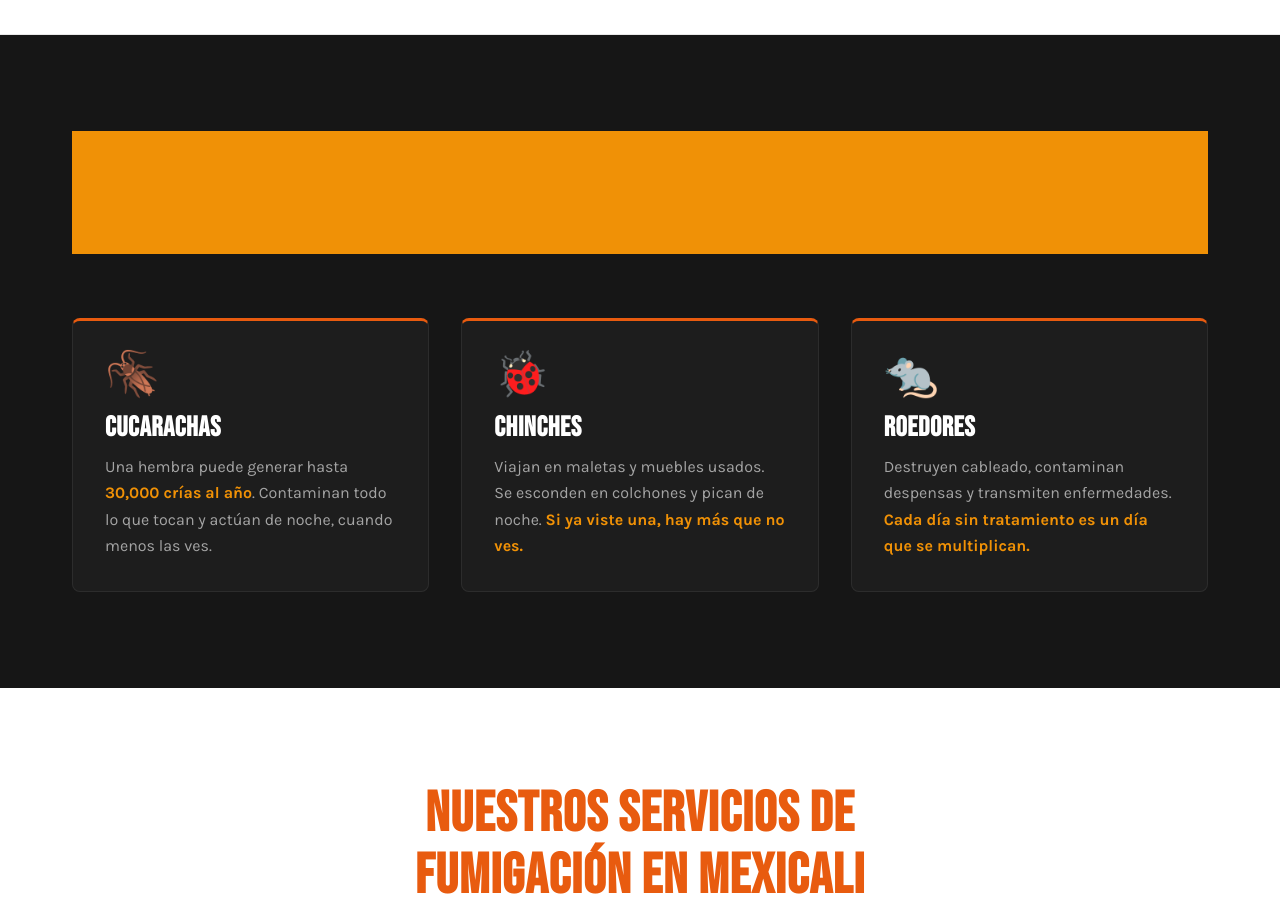
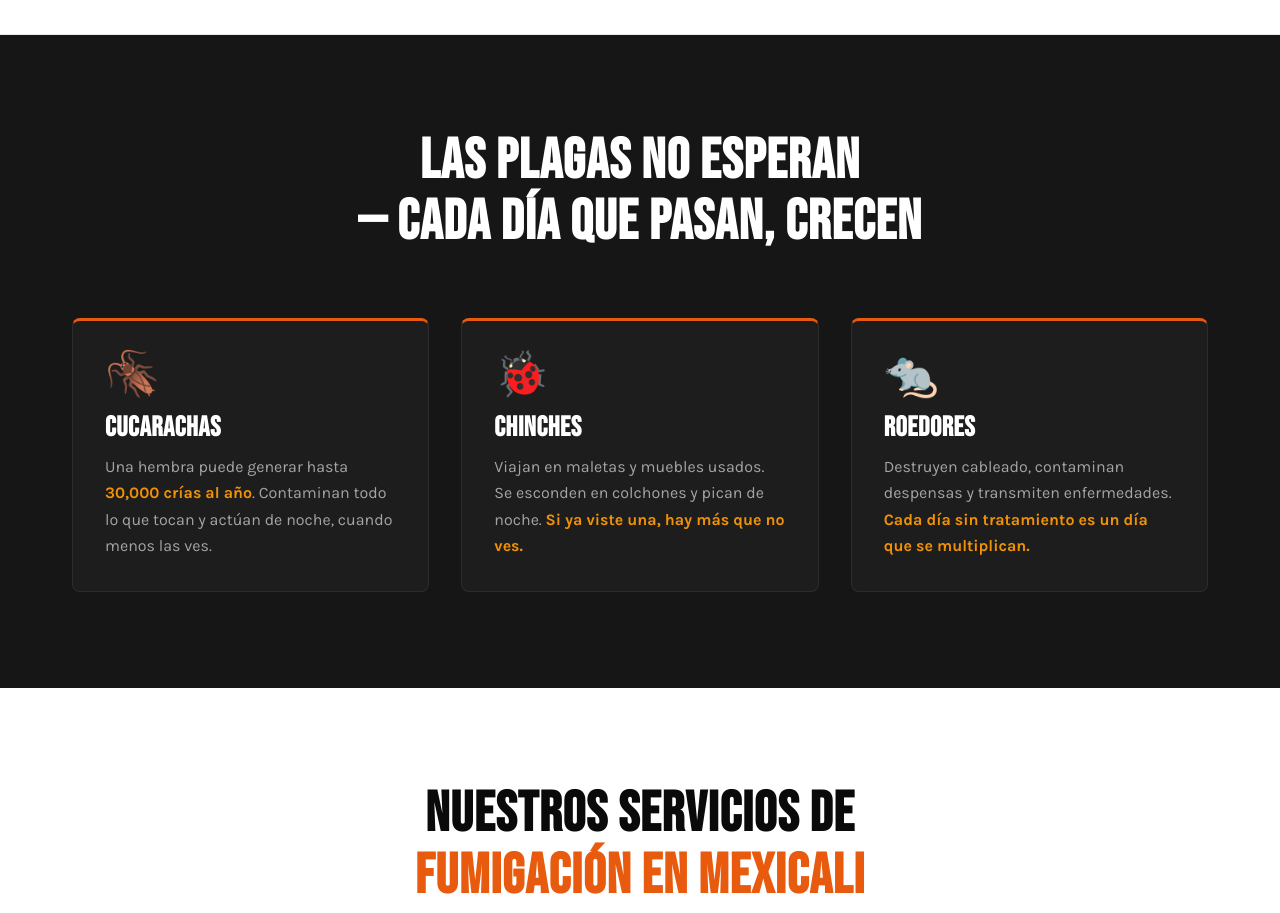
Before and after one commit to Raptor-marketer-1416/baja-control-web, a plain HTML site: page index.html in a window 1280 px wide. Shown: the part 1100-2013 px from the top of the page. Drawn offline with Linux system fonts and the light colour scheme.

Commit message:
Fix text fill: reemplazar background-clip (bloque naranja) por color transition palabra por palabra

```diff
--- a/css/styles.css
+++ b/css/styles.css
@@ -124,26 +124,49 @@ h1, h2, h3, h4 {
   font-size: clamp(2rem, 5vw, 3.5rem);
   text-align: center;
   margin-bottom: var(--spacing-lg);
-  /* Text fill effect — fondo con gradiente clippeado al texto */
-  background: linear-gradient(to right, var(--color-primary) 50%, #d0d0d0 50%);
-  background-size: 200% 100%;
-  background-position: 100% 0; /* inicia en gris */
-  -webkit-background-clip: text;
-  background-clip: text;
-  -webkit-text-fill-color: transparent;
-  transition: background-position 0.95s cubic-bezier(0.25, 1, 0.5, 1);
+  color: var(--color-black);
 }
 
 .section-title--light {
-  /* En fondos oscuros: rellena de naranja claro, inicia en gris oscuro */
-  background: linear-gradient(to right, var(--color-primary-lt) 50%, #505050 50%);
-  background-size: 200% 100%;
-  background-position: 100% 0;
+  color: var(--color-white);
 }
 
-/* Estado activo — se dispara con IntersectionObserver */
-.section-title.fill-active {
-  background-position: 0% 0;
+/* Cada palabra del título es un span con transición individual */
+.fill-word {
+  display: inline;
+  color: #c0c0c0;                       /* gris inicial — fondos claros */
+  transition: color 0.45s ease;
+  transition-delay: var(--wd, 0ms);
+}
+
+.section-title--light .fill-word {
+  color: #525252;                       /* gris oscuro — visible en fondo negro */
+}
+
+/* Al activarse: palabras normales toman el color del título */
+.section-title.fill-active .fill-word {
+  color: var(--color-black);
+}
+
+.section-title--light.fill-active .fill-word {
+  color: var(--color-white);
+}
+
+/* Palabras dentro del span accent mantienen su naranja */
+.text-accent .fill-word {
+  color: #c0c0c0;
+}
+
+.section-title--light .text-accent .fill-word {
+  color: #525252;
+}
+
+.section-title.fill-active .text-accent .fill-word {
+  color: var(--color-primary);
+}
+
+.section-title--light.fill-active .text-accent .fill-word {
+  color: var(--color-primary-lt);
 }
 
 .text-accent {
--- a/js/main.js
+++ b/js/main.js
@@ -77,12 +77,45 @@ function initFAQ() {
 }
 
 // ===========================================
-// 4. TEXT FILL ON SCROLL (H2)
+// 4. TEXT FILL ON SCROLL — palabra por palabra
 // ===========================================
 function initTextFill() {
   const titles = document.querySelectorAll('.section-title');
-  if (!titles.length || !('IntersectionObserver' in window)) {
-    // Fallback: mostrar texto normal sin efecto
+  if (!titles.length) return;
+
+  // Envuelve cada palabra en un span con delay escalonado
+  function wrapWords(el) {
+    let wordIndex = 0;
+
+    function processNode(node) {
+      if (node.nodeType === Node.TEXT_NODE) {
+        const parts = node.textContent.split(/(\s+)/);
+        const frag  = document.createDocumentFragment();
+        parts.forEach(part => {
+          if (part.trim().length) {
+            const span = document.createElement('span');
+            span.className = 'fill-word';
+            span.style.setProperty('--wd', `${wordIndex * 90}ms`);
+            span.textContent = part;
+            frag.appendChild(span);
+            wordIndex++;
+          } else {
+            frag.appendChild(document.createTextNode(part));
+          }
+        });
+        node.parentNode.replaceChild(frag, node);
+      } else if (node.nodeType === Node.ELEMENT_NODE && node.tagName !== 'BR') {
+        [...node.childNodes].forEach(processNode);
+      }
+    }
+
+    [...el.childNodes].forEach(processNode);
+  }
+
+  titles.forEach(wrapWords);
+
+  // Fallback sin IntersectionObserver
+  if (!('IntersectionObserver' in window)) {
     titles.forEach(t => t.classList.add('fill-active'));
     return;
   }
@@ -90,12 +123,11 @@ function initTextFill() {
   const observer = new IntersectionObserver((entries) => {
     entries.forEach(entry => {
       if (entry.isIntersecting) {
-        // Pequeño delay para que el usuario vea el relleno en acción
-        setTimeout(() => entry.target.classList.add('fill-active'), 100);
+        setTimeout(() => entry.target.classList.add('fill-active'), 80);
         observer.unobserve(entry.target);
       }
     });
-  }, { threshold: 0.4 });
+  }, { threshold: 0.35 });
 
   titles.forEach(t => observer.observe(t));
 }
```
